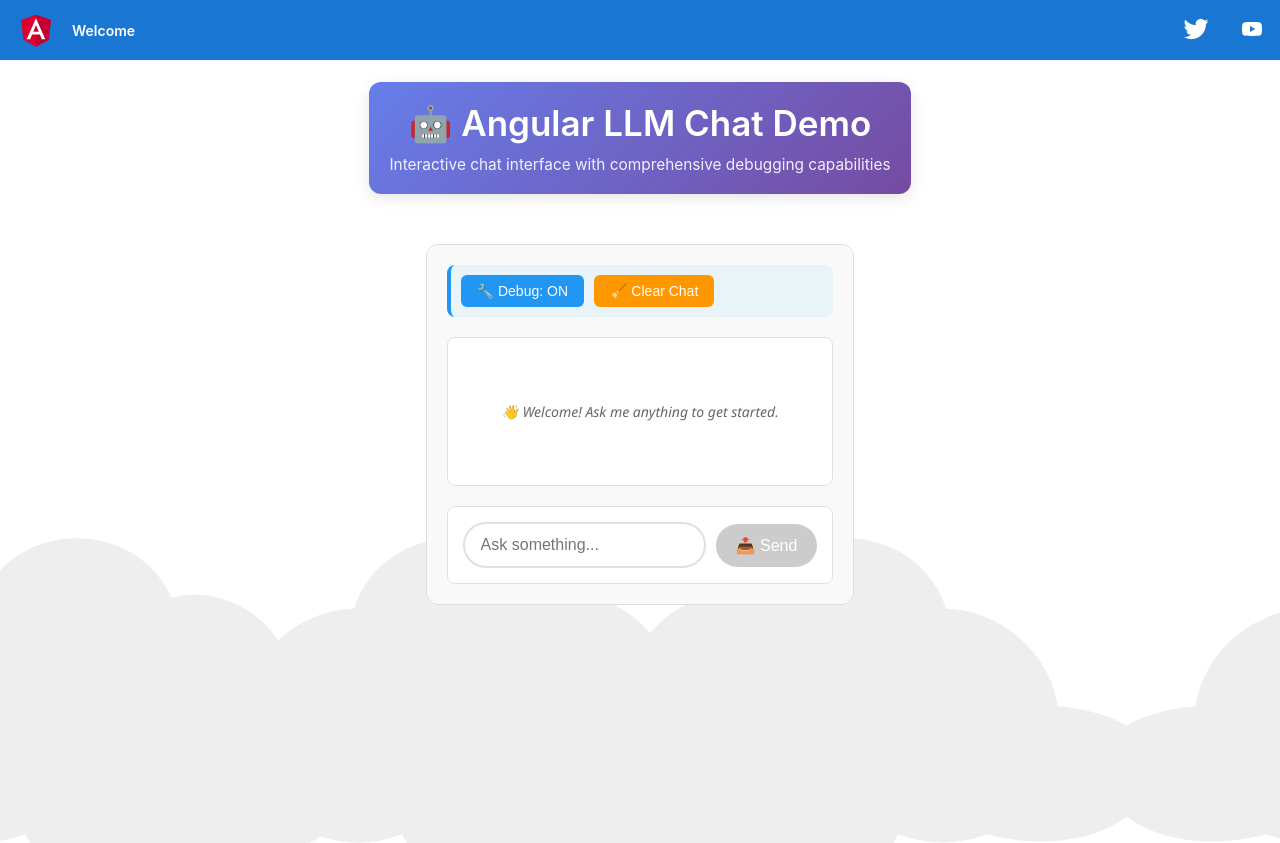
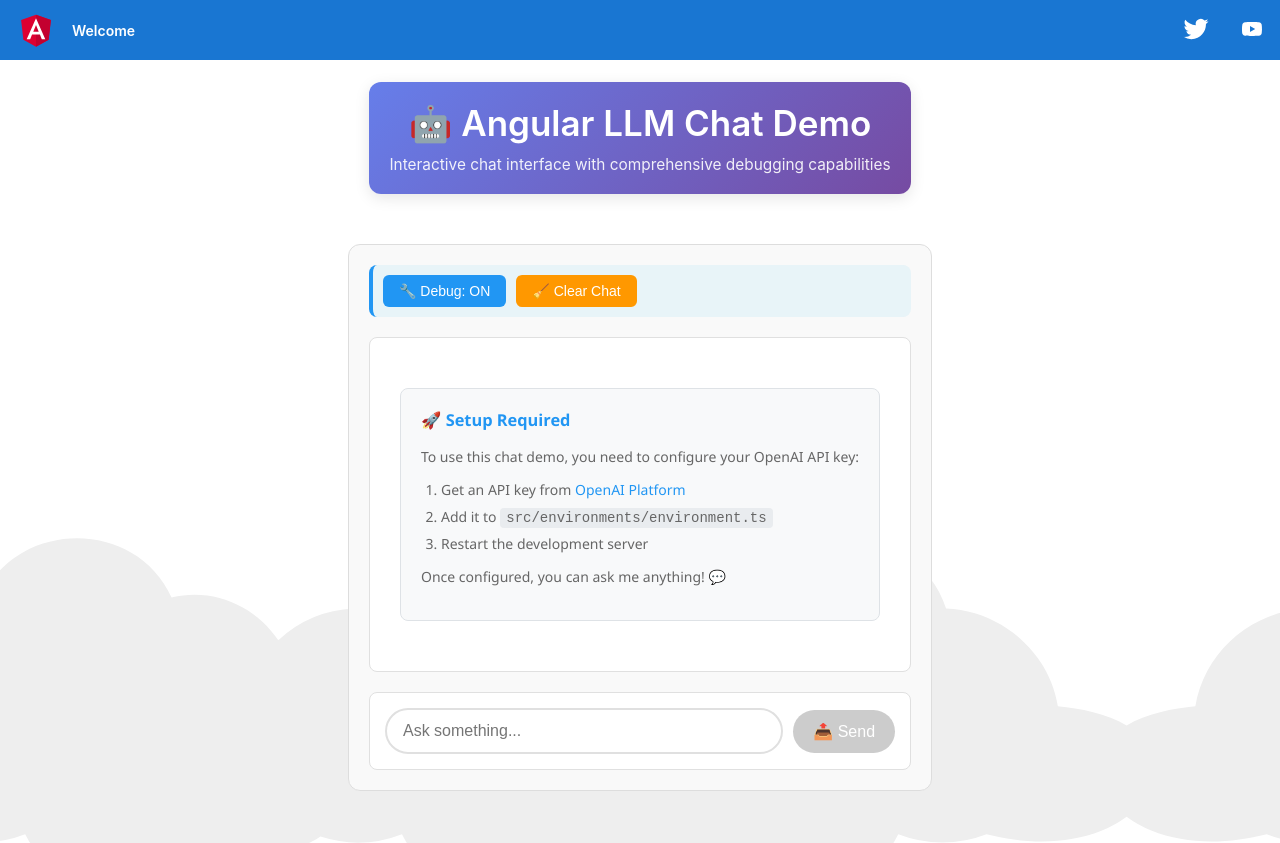
Before and after one commit to flemming-cramer/chatgpt, an Angular app: page / in a window 1280 px wide. Before the commit the page ends 800 px from the top, so only its background shows below. Built offline with nearby package versions, Linux system fonts and the light colour scheme.

Commit message:
Fix API Authentication Issues

```diff
--- a/src/app/components/chat/chat.component.html
+++ b/src/app/components/chat/chat.component.html
@@ -8,7 +8,16 @@
 
   <div class="chat-messages">
     <div *ngIf="chatHistory.length === 0" class="welcome-message">
-      <p>👋 Welcome! Ask me anything to get started.</p>
+      <div class="setup-instructions">
+        <h3>🚀 Setup Required</h3>
+        <p>To use this chat demo, you need to configure your OpenAI API key:</p>
+        <ol>
+          <li>Get an API key from <a href="https://platform.openai.com/api-keys" target="_blank">OpenAI Platform</a></li>
+          <li>Add it to <code>src/environments/environment.ts</code></li>
+          <li>Restart the development server</li>
+        </ol>
+        <p>Once configured, you can ask me anything! 💬</p>
+      </div>
     </div>
 
     <div *ngFor="let msg of chatHistory; let i = index"
--- a/src/app/components/chat/chat.component.scss
+++ b/src/app/components/chat/chat.component.scss
@@ -61,8 +61,48 @@
 .welcome-message {
   text-align: center;
   color: #666;
-  font-style: italic;
   padding: 40px 20px;
+}
+
+.setup-instructions {
+  background: #f8f9fa;
+  border: 1px solid #dee2e6;
+  border-radius: 8px;
+  padding: 20px;
+  text-align: left;
+  max-width: 500px;
+  margin: 0 auto;
+}
+
+.setup-instructions h3 {
+  color: #2196F3;
+  margin-top: 0;
+}
+
+.setup-instructions ol {
+  text-align: left;
+  padding-left: 20px;
+}
+
+.setup-instructions li {
+  margin-bottom: 8px;
+}
+
+.setup-instructions code {
+  background: #e9ecef;
+  padding: 2px 6px;
+  border-radius: 4px;
+  font-family: 'Courier New', monospace;
+  font-size: 14px;
+}
+
+.setup-instructions a {
+  color: #2196F3;
+  text-decoration: none;
+}
+
+.setup-instructions a:hover {
+  text-decoration: underline;
 }
 
 .message {
--- a/src/app/components/chat/chat.component.ts
+++ b/src/app/components/chat/chat.component.ts
@@ -53,7 +53,9 @@ export class ChatComponent {
   }
 
   private getErrorMessage(error: any): string {
-    if (error.status === 401) {
+    if (error.message && error.message.includes('API key is not configured')) {
+      return 'Please configure your OpenAI API key in the environment settings.';
+    } else if (error.status === 401) {
       return 'Authentication failed. Please check your API key.';
     } else if (error.status === 429) {
       return 'Rate limit exceeded. Please try again later.';
@@ -61,6 +63,8 @@ export class ChatComponent {
       return 'Network error. Please check your internet connection.';
     } else if (error.error?.error?.message) {
       return error.error.error.message;
+    } else if (error.message) {
+      return error.message;
     } else {
       return 'An unexpected error occurred. Please try again.';
     }
--- a/src/app/services/llm.service.ts
+++ b/src/app/services/llm.service.ts
@@ -2,6 +2,7 @@ import { HttpClient, HttpHeaders } from '@angular/common/http';
 import { Injectable } from '@angular/core';
 import { Observable, throwError } from 'rxjs';
 import { catchError, tap } from 'rxjs/operators';
+import { environment } from '../../environments/environment';
 
 interface LlmCompletionResponse {
   choices: Array<{
@@ -17,15 +18,24 @@ interface LlmCompletionResponse {
 })
 export class LlmService {
   private apiUrl = 'https://api.openai.com/v1/chat/completions';
-  private apiKey =
-  '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'; // Store securely in env
+  private apiKey = environment.openaiApiKey;
   private debugMode = true; // Enable debug logging
+
   constructor(private http: HttpClient) {}
   getCompletion(prompt: string): Observable<LlmCompletionResponse> {
+    // Check if API key is configured
+    if (!this.apiKey || this.apiKey.trim() === '') {
+      const errorMessage = 'OpenAI API key is not configured. Please add your API key to the environment configuration.';
+      console.error('❌ LLM Service:', errorMessage);
+      return throwError(() => new Error(errorMessage));
+    }
+
     if (this.debugMode) {
       console.log('🚀 LLM Service: Sending request');
       console.log('📝 Prompt:', prompt);
       console.log('🔗 API URL:', this.apiUrl);
+      console.log('🔑 API Key configured:', this.apiKey ? 'Yes' : 'No');
+      console.log('🔑 API Key length:', this.apiKey ? this.apiKey.length : 0);
     }
 
     const headers = new HttpHeaders({
@@ -34,7 +44,7 @@ export class LlmService {
     });
 
     const body = {
-      model: 'gpt-4',
+      model: 'gpt-3.5-turbo', // Using more cost-effective model
       messages: [{ role: 'user', content: prompt }],
       temperature: 0.7
     };
--- a/src/environments/environment.prod.ts
+++ b/src/environments/environment.prod.ts
@@ -1,3 +1,4 @@
 export const environment = {
-  production: true
+  production: true,
+  openaiApiKey: '' // Add your OpenAI API key here for production
 };
--- a/src/environments/environment.ts
+++ b/src/environments/environment.ts
@@ -3,7 +3,8 @@
 // The list of file replacements can be found in `angular.json`.
 
 export const environment = {
-  production: false
+  production: false,
+  openaiApiKey: '' // Add your OpenAI API key here
 };
 
 /*
```
